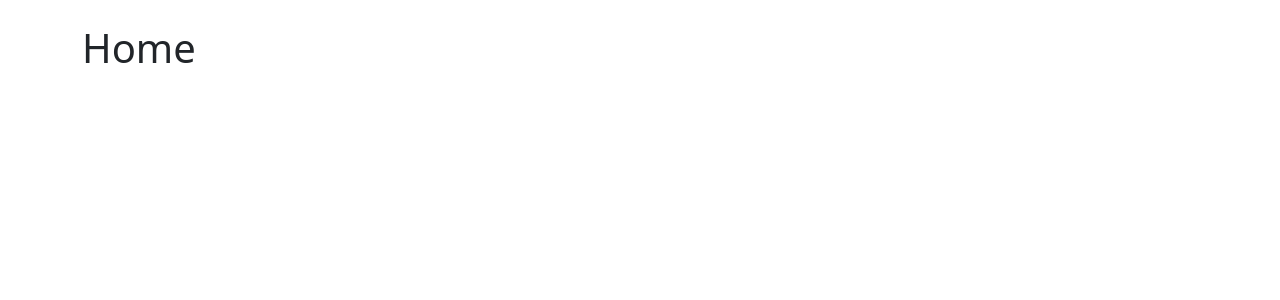
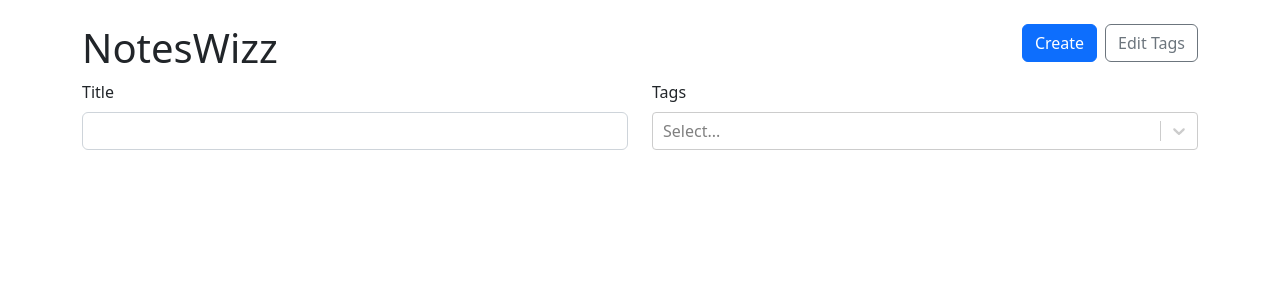
Before and after one commit to mrinalxdev/SturdyBeetleDB, a React (Vite) app: page / in a window 1280 px wide. Shown: the top 300 px of the page. Built offline with nearby package versions, Linux system fonts and the light colour scheme.

Commit message:
Added NoteList to Home Page

```diff
--- a/src/App.tsx
+++ b/src/App.tsx
@@ -3,6 +3,7 @@
 import { Container } from 'react-bootstrap'
 import {Routes, Route, Navigate} from "react-router-dom"
 import NewNote from './NewNote'
+import NoteList from './NoteList'
 import {v4 as uuidV4} from "uuid"
 
 import { useLocalStorage } from './useLocalStorage'
@@ -60,7 +61,7 @@
 
     <Container className='my-4'>
       <Routes>
-        <Route path = '/' element = {<h1>Home</h1>}/>
+        <Route path = '/' element = {<NoteList availableTags={tags}/>}/>
         <Route path = '/new' element = { <NewNote onSubmit={onCreateNote} onAddTag={addTag} availableTags={tags}/> }/>
         <Route path='/:id' element={<Navigate to="/" />}>
           <Route index element={<h1>Show</h1>} />
--- a/src/NoteForm.tsx
+++ b/src/NoteForm.tsx
@@ -40,7 +40,7 @@
                         </Form.Group>
                     </Col>
                     <Col>
-                        <Form.Group controlId = 'title'>
+                        <Form.Group controlId = 'tags'>
                             <Form.Label>Tags</Form.Label>
                             <CreatableReactSelect
                             onCreateOption={label => {
--- /dev/null
+++ b/src/NoteList.tsx
@@ -0,0 +1,62 @@
+import { React, useState } from 'react'
+import { Link } from 'react-router-dom'
+import { Row, Col, Stack, Button, Form } from 'react-bootstrap'
+import ReactSelect from 'react-select'
+import { Tag } from './App'
+
+type NoteListProps = {
+    availableTags: Tags[]
+}
+
+const NoteList = ({availableTags}: NoteListProps) => {
+    const [selectedTags, setSelectedTags ] = useState<Tag[]>([])
+  return (
+    <>
+    <Row>
+        <Col><h1>NotesWizz</h1></Col>
+        <Col xs='auto'>
+            <Stack gap={2} direction='horizontal'>
+                <Link to='/new'>
+                    <Button variant='primary'>Create</Button>
+                </Link>
+                <Button variant='outline-secondary'>Edit Tags</Button>
+            </Stack>
+        </Col>
+    </Row>
+
+    <Form>
+        <Row className='mb-4'>
+            <Col>
+                <Form.Group controlId='title'>
+                    <Form.Label>Title</Form.Label>
+                    <Form.Control type='text' />
+                </Form.Group>
+            </Col>
+            <Col>
+            <Form.Group controlId = 'tags'>
+                     <Form.Label>Tags</Form.Label>
+                        <ReactSelect
+                            value={selectedTags.map(tag => {
+                                return { label : tag.label , value: tag.id }
+                            })}
+                            options={availableTags.map(tag => {
+                                return { label: tag.label, value: tag.id}
+                            })}
+                            onchange = {tags => {
+                                setSelectedTags(tags.map(tag => {
+                                    return { label: tag.label, id: tag.value}
+                                }))
+                            }}
+                         isMulti/>
+             </Form.Group>
+            </Col>
+        </Row>
+    </Form>
+
+
+
+    </>
+  )
+}
+
+export default NoteList
```
